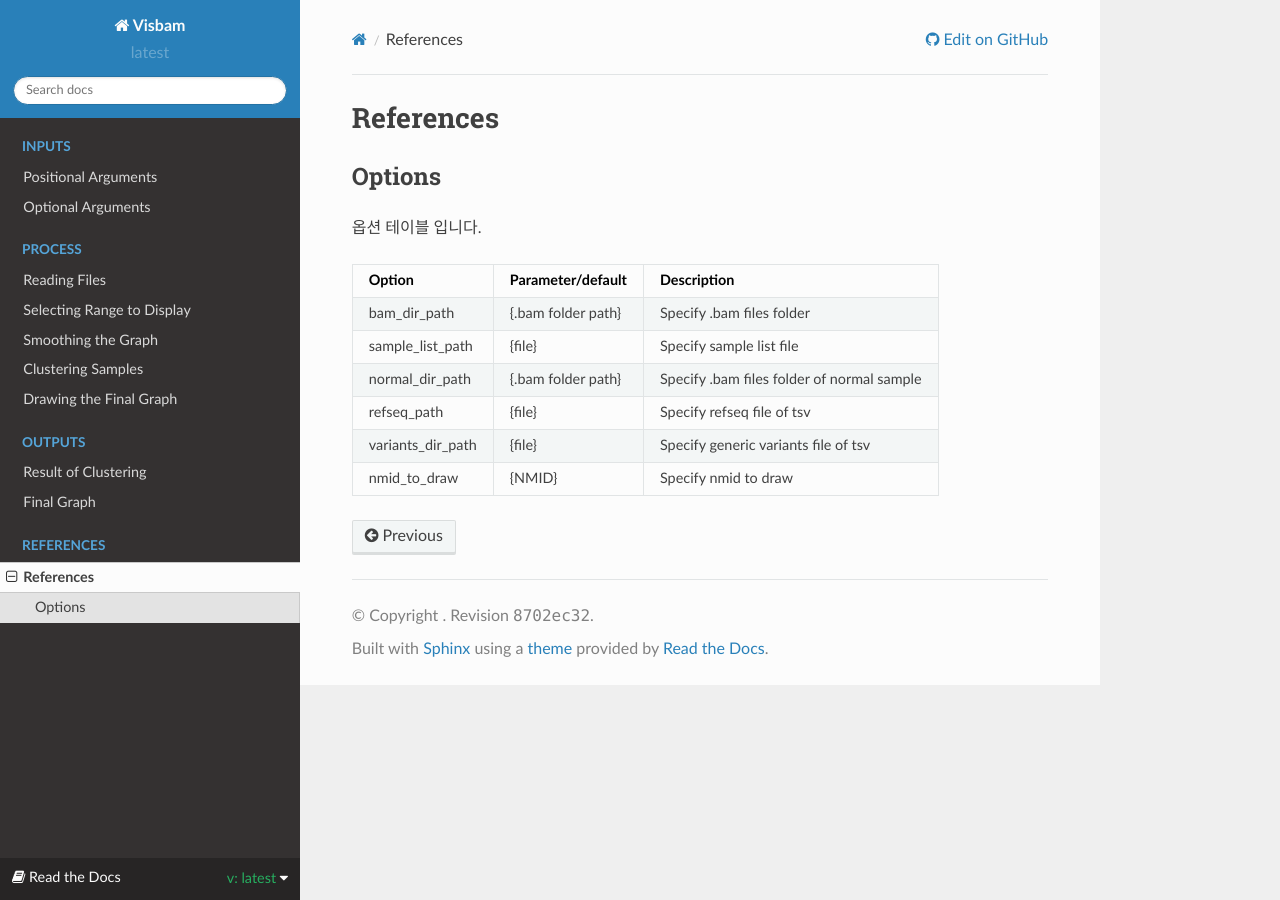
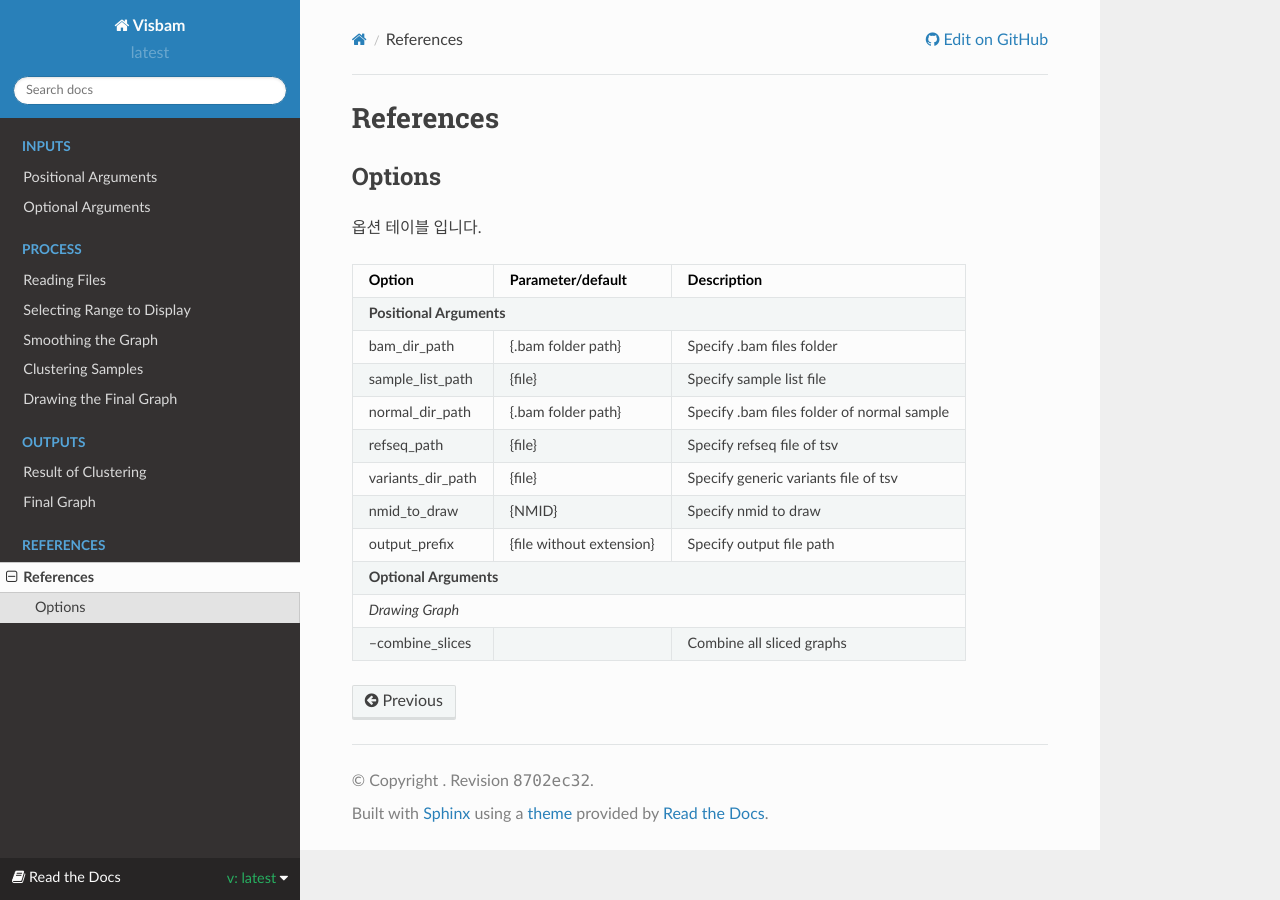
Before and after one commit to sungyoung-lee/visbam, a Sphinx documentation site: the page built from docs/references.rst, in a window 1280 px wide. Built offline with Sphinx 7.4.7 and the Read the Docs theme 2.0.0, drawn with Linux system fonts in a browser that asks for light colours.

Commit message:
Read The Docs v0.0.2

```diff
--- a/docs/references.rst
+++ b/docs/references.rst
@@ -6,18 +6,28 @@ Options
 
 옵션 테이블 입니다.
 
-+---------------------+----------------------+---------------------------------------------------+
-| Option              | Parameter/default    | Description                                       |
-+=====================+======================+===================================================+
-| bam_dir_path        | {.bam folder path}   | Specify .bam files folder                         |
-+---------------------+----------------------+---------------------------------------------------+
-| sample_list_path    | {file}               | Specify sample list file                          |
-+---------------------+----------------------+---------------------------------------------------+
-| normal_dir_path     | {.bam folder path}   | Specify .bam files folder of normal sample        |
-+---------------------+----------------------+---------------------------------------------------+
-| refseq_path         | {file}               | Specify refseq file of tsv                        |
-+---------------------+----------------------+---------------------------------------------------+
-| variants_dir_path   | {file}               | Specify generic variants file of tsv              |
-+---------------------+----------------------+---------------------------------------------------+
-| nmid_to_draw        | {NMID}               | Specify nmid to draw                              |
-+---------------------+----------------------+---------------------------------------------------+
++---------------------+--------------------------+---------------------------------------------------+
+| Option              | Parameter/default        | Description                                       |
++=====================+==========================+===================================================+
+| **Positional Arguments**                                                                           |
++---------------------+--------------------------+---------------------------------------------------+
+| bam_dir_path        | {.bam folder path}       | Specify .bam files folder                         |
++---------------------+--------------------------+---------------------------------------------------+
+| sample_list_path    | {file}                   | Specify sample list file                          |
++---------------------+--------------------------+---------------------------------------------------+
+| normal_dir_path     | {.bam folder path}       | Specify .bam files folder of normal sample        |
++---------------------+--------------------------+---------------------------------------------------+
+| refseq_path         | {file}                   | Specify refseq file of tsv                        |
++---------------------+--------------------------+---------------------------------------------------+
+| variants_dir_path   | {file}                   | Specify generic variants file of tsv              |
++---------------------+--------------------------+---------------------------------------------------+
+| nmid_to_draw        | {NMID}                   | Specify nmid to draw                              |
++---------------------+--------------------------+---------------------------------------------------+
+| output_prefix       | {file without extension} | Specify output file path                          |
++---------------------+--------------------------+---------------------------------------------------+
+| **Optional Arguments**                                                                             |
++----------------------------------------------------------------------------------------------------+
+| *Drawing Graph*                                                                                    |
++---------------------+--------------------------+---------------------------------------------------+
+| --combine_slices    |                          | Combine all sliced graphs                         |
++---------------------+--------------------------+---------------------------------------------------+
```
